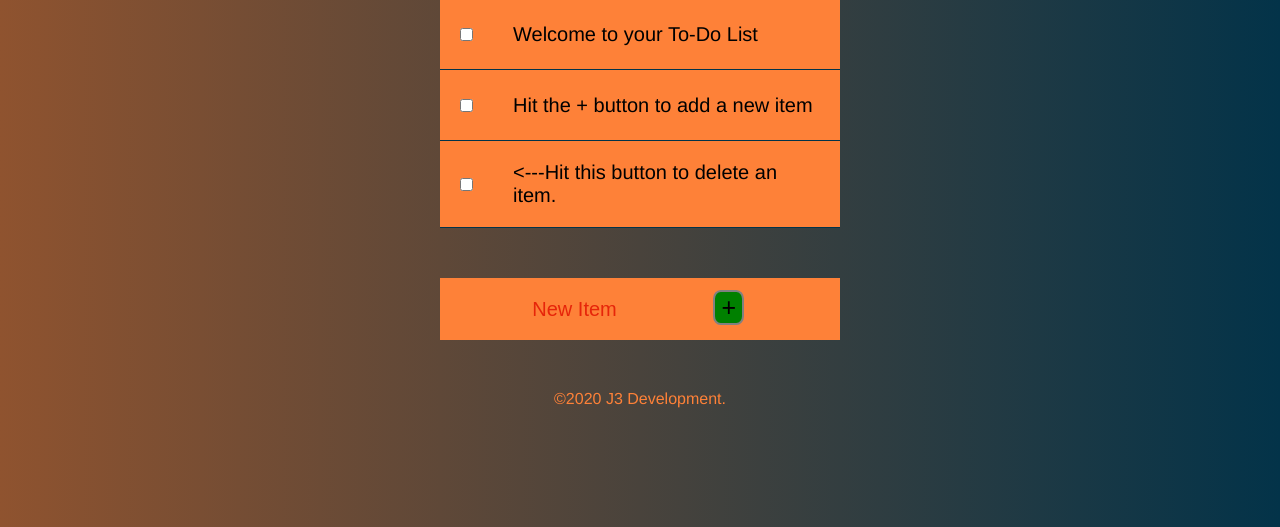
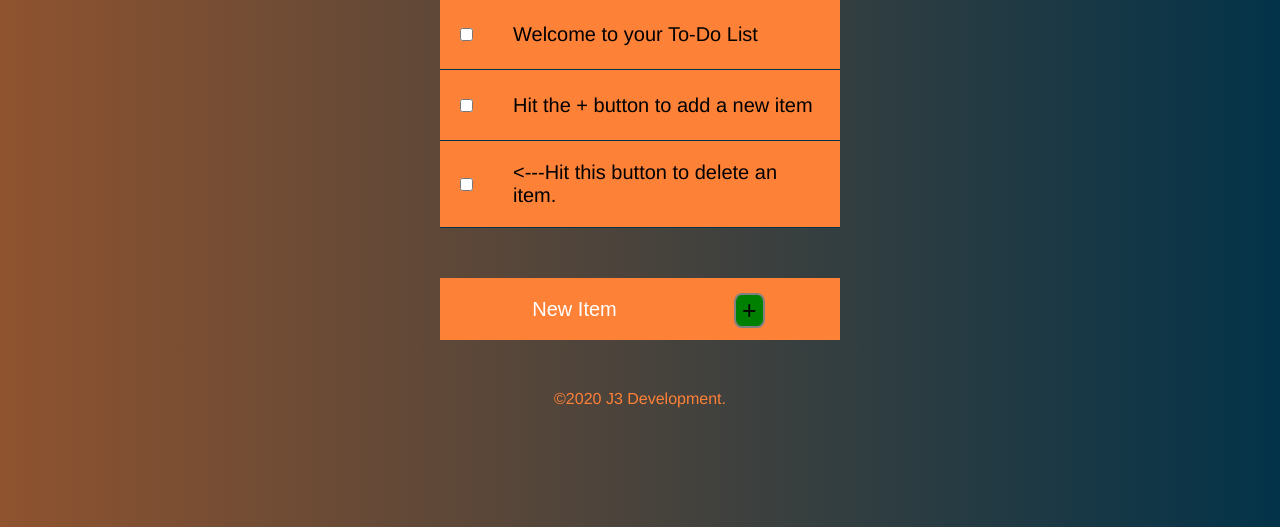
Before and after one commit to J3ffJessie/To-Do-List, a Node server app: page / in a window 1280 px wide. Shown: the part 158-685 px from the top of the page. Run offline with Node 20, Linux system fonts and the light colour scheme; data comes from the database, SQL or seed files in the repository; data that the repository does not hold is empty; some libraries are stand-ins or nearby versions.

Commit message:
Minor style changes and button location change

```diff
--- a/app.js
+++ b/app.js
@@ -110,7 +110,7 @@ app.get("/", function (req, res) {
 
 let port = process.env.PORT;
 if(port == null || port == ""){
-  port=8000;
+  port=5000;
 }
 app.listen(port, function(){
   console.log("Server has started successfully");
--- a/public/css/styles.css
+++ b/public/css/styles.css
@@ -74,9 +74,13 @@ form.item {
 button {
   border-radius: 25%;
   width: auto;
+  position: absolute;
   background: green;
   border: 2px solid gray !important;
   font-size: 25px;
+  margin-top: 15px;
+  margin-left: 25px;
+  z-index: 1;
 }
 
 input[type="text"] {
@@ -95,7 +99,7 @@ input[type="text"]:focus {
 }
 
 ::placeholder {
-  color: #e6250a;
+  color: white;
   opacity: 1;
 }
 
@@ -110,10 +114,12 @@ footer {
     background: green;
     border: 2px solid gray !important;
     font-size: 25px;
+    margin-left: 15px !important;
   }
 
   input[type="text"] {
     text-align: center;
+    width: 70vw;
     height: 60px;
     top: 10px;
     border: none;
@@ -129,10 +135,12 @@ footer {
     background: green;
     border: 2px solid gray !important;
     font-size: 25px;
+    margin-left: 15px !important;
   }
 
   input[type="text"] {
     text-align: center;
+    width: 70vw;
     height: 60px;
     top: 10px;
     border: none;
```
